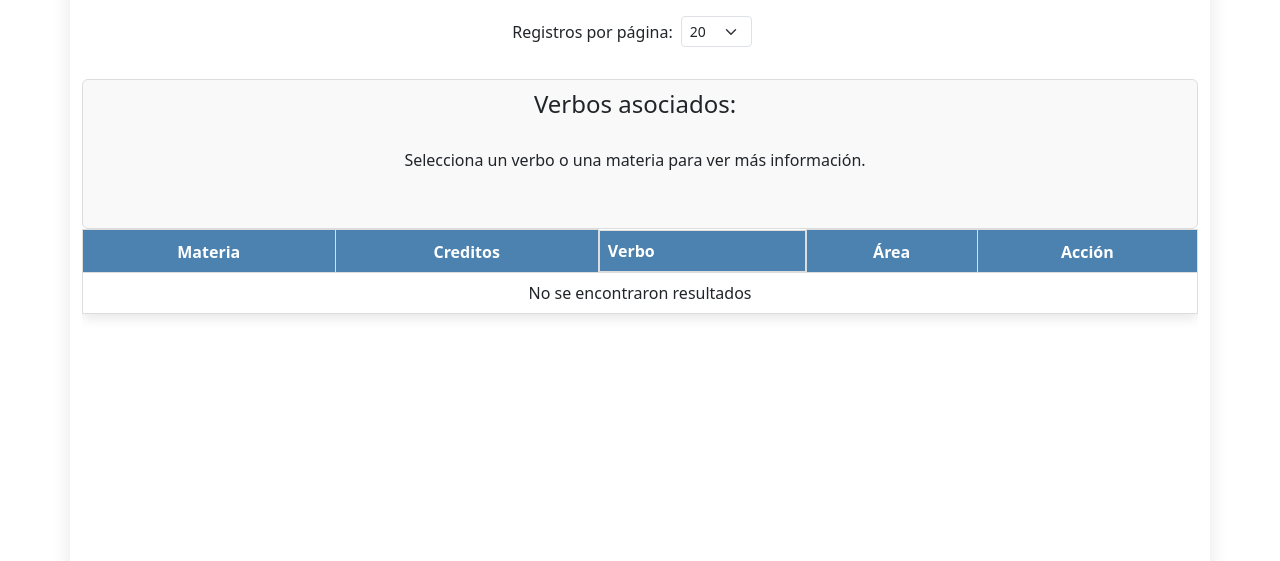
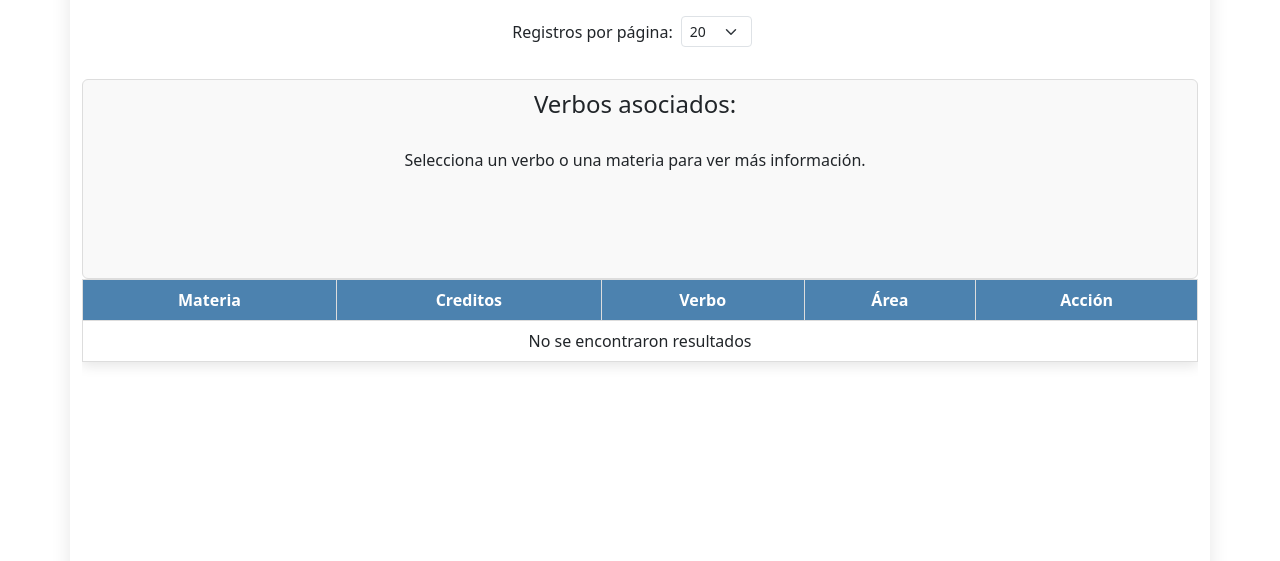
Before and after one commit to JhonmaSG/AplicacionTec_proyectoGrado, a PHP site: page /proyectoGrado/verbos.php in a window 1280 px wide. Shown: the part 366-927 px from the top of the page. Run offline with PHP 8.4, Linux system fonts and the light colour scheme; the visitor is signed in with stand-in values (Sample User, id 1); data that the repository does not hold is empty; some libraries are stand-ins or nearby versions.

Commit message:
fix heigth div descripcion and bnt guardar añadir verbos poput

```diff
--- a/public/Modulo_03_tabla_14/includes/popup_verbo.php
+++ b/public/Modulo_03_tabla_14/includes/popup_verbo.php
@@ -42,7 +42,7 @@
                     <input type="hidden" id="verbo_id" name="verbo_id">
 
                     <!-- Mensaje de error -->
-                    <div id="error-message" class="alert alert-danger d-none" role="alert"></div>
+                    <div id="warning-message" class="alert alert-danger d-none" role="alert"></div>
 
                     <!-- Botones de acción -->
                     <div class="modal-footer">
--- a/public/Modulo_03_tabla_14/script.js
+++ b/public/Modulo_03_tabla_14/script.js
@@ -765,6 +765,7 @@ function actualizarListaVerbos() {
   toggleBotonGuardar();
 }
 
+//able / disable botton guardar : verbo
 function toggleBotonGuardar() {
   if (verbosSeleccionados.length === 0) {
     $("#btn-guardar").prop("disabled", true);
@@ -779,6 +780,9 @@ $("#btn-atras").click(function () {
 //////////////////////////////////////////////////////////////////////////////
 // Eliminan verbos de la lista
 $(document).ready(function () {
+  $('#modal-datos').on('show.bs.modal', function () {
+    $("#btn-guardar").prop("disabled", true);
+  });
 
   // Eliminan verbos seleccionados de la lista
   $(document).on("click", ".eliminar-verbo", function () {
@@ -849,7 +853,7 @@ $(document).ready(function () {
       },
       error: function (xhr) {
         //console.error("Error en AJAX:", xhr.responseText);
-        $("#error-message").removeClass("d-none").text("Ocurrió un error al guardar.");
+        $("#warning-message").removeClass("d-none").text("Verifique que el verbo ya no este relacionado.");
       }
     });
   });
@@ -871,6 +875,7 @@ document.addEventListener("click", async function (e) {
 
 async function cargarVerbosDeMateria(idMateria) {
   try {
+    $("#btn-guardar").prop("disabled", true); // Desactiva botón al abrir
     const response = await fetch(`http://localhost/proyectoGrado/public/Modulo_03_tabla_14/includes/obtener_verbos_por_materia.php?idMateria=${idMateria}`);
     const data = await response.json();
 
--- a/public/Modulo_03_tabla_14/styles.css
+++ b/public/Modulo_03_tabla_14/styles.css
@@ -171,7 +171,7 @@ td:hover {
 }
 
 .description {
-  height: 150px;
+  height: 200px;  /*Ancho de div description verbs*/
   max-height: 220px;
   overflow-y: auto;
   transition: height 0.3s ease;
--- a/public/Modulo_03_tabla_14/verbos.php
+++ b/public/Modulo_03_tabla_14/verbos.php
@@ -86,7 +86,7 @@ Auth::evitarCache();
           <tr>
             <th>Materia</th>
             <th>Creditos</th>
-            <th class="d-flex flex-wrap gap-1">Verbo</th>
+            <th class="text-center">Verbo</th>
             <th>Área</th>
             <?php if (Auth::esAdmin()): ?>
               <th>Acción</th>
--- a/public/Modulo_users/index.php
+++ b/public/Modulo_users/index.php
@@ -7,7 +7,7 @@ Logger::registrarAccesoModulo($conn, 'Gestion_de_usuarios');
 Auth::iniciarSesion();
 Auth::redirigirSiNoAutenticado();
 
-// Bloquear acceso a Lector (rol_id = 2)
+// Bloquear acceso a Lector
 if (Auth::obtenerRol() === 2) {
     header('Location: /proyectoGrado/unauthorized.php');
     exit;
```
